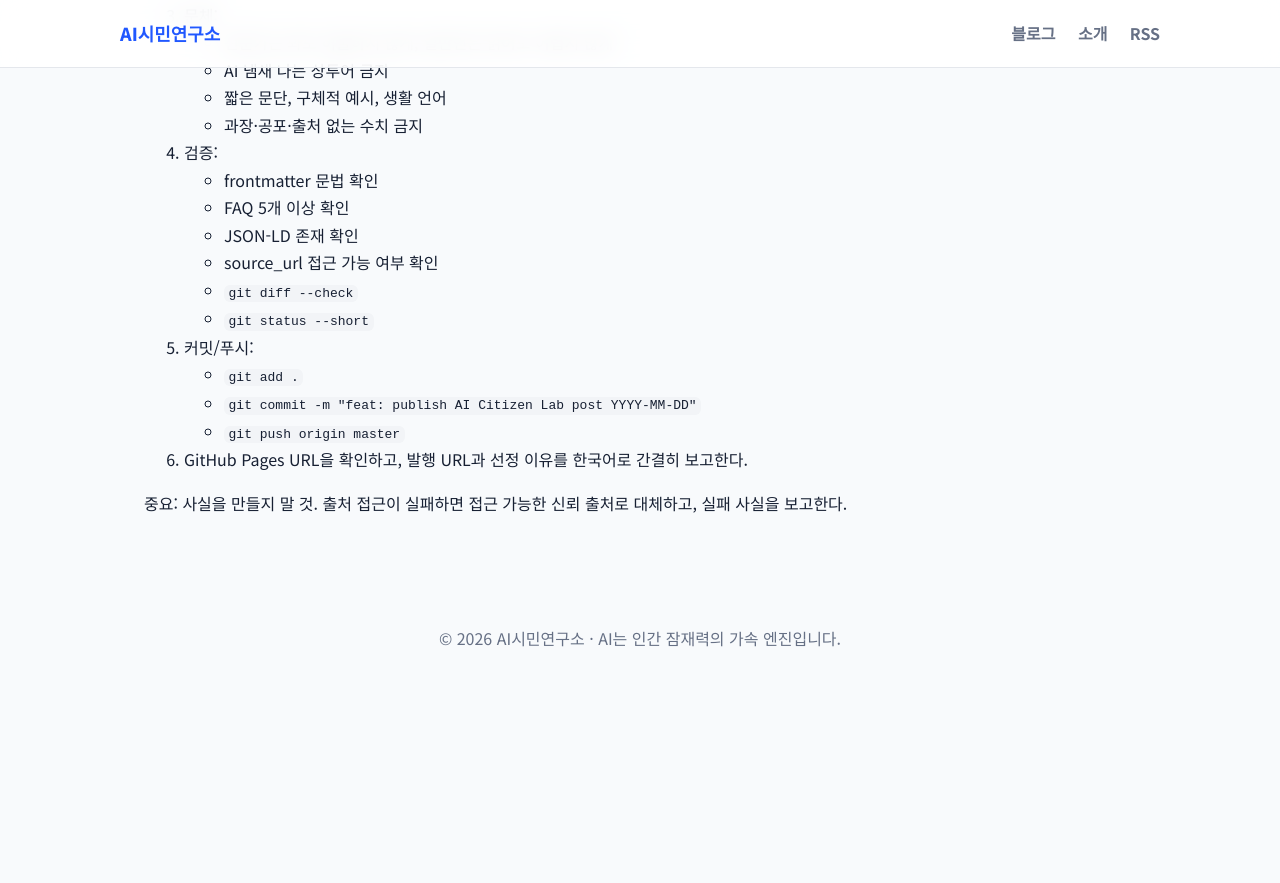
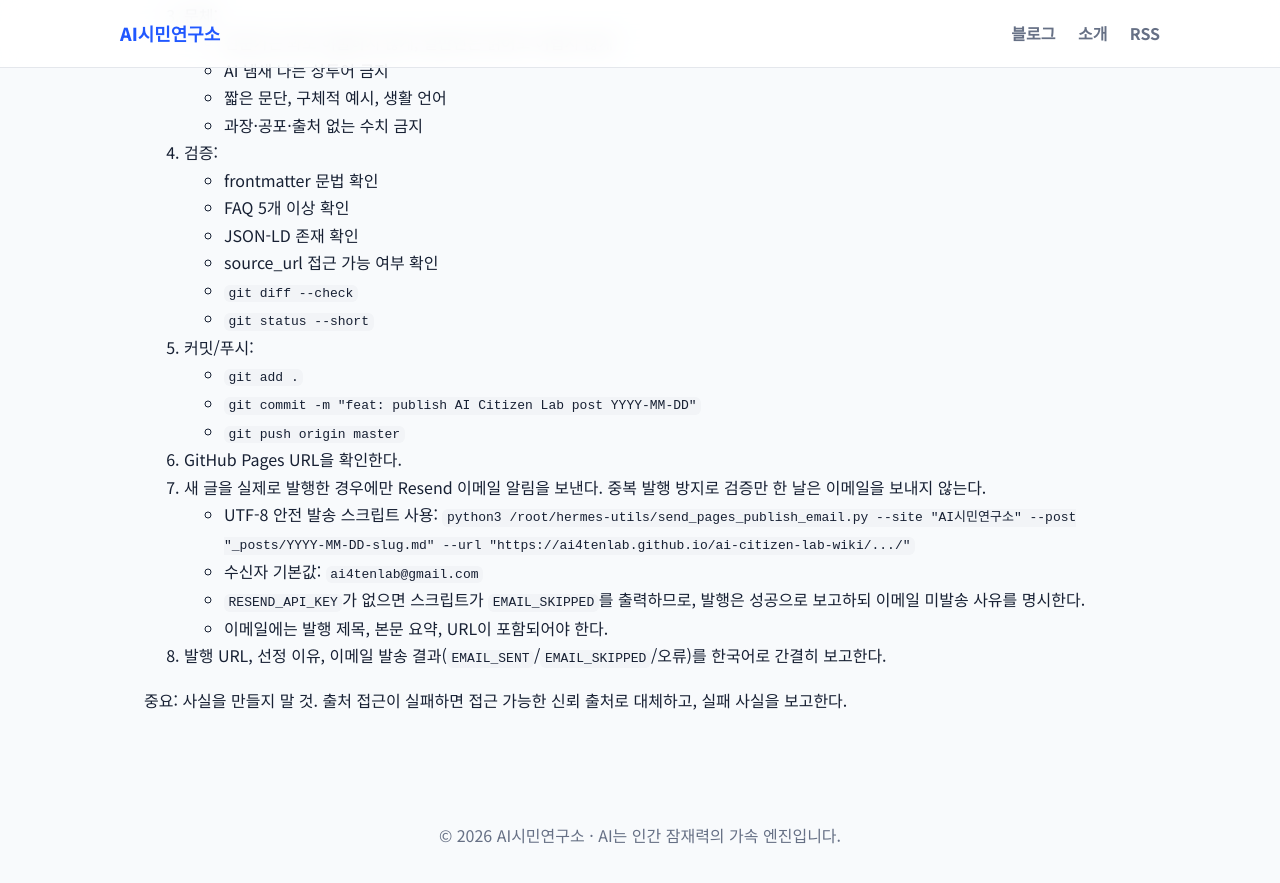
Before and after one commit to ai4tenlab/ai-citizen-lab-wiki, a Jekyll site: the page built from CRON_PROMPT.md, in a window 1280 px wide and 900 px high, scrolled down 1513 px. Shown: the top 883 px of the window. Built offline with Jekyll 4.4.1, drawn with Linux system fonts in a browser that asks for light colours; our own code applies the rules of GitHub Pages for plain Markdown files; before the commit the page ends 2216 px from its top, so only the background shows below that.

Commit message:
chore: add publish email notification SOP

```diff
--- a/CRON_PROMPT.md
+++ b/CRON_PROMPT.md
@@ -61,6 +61,13 @@
    - `git add .`
    - `git commit -m "feat: publish AI Citizen Lab post YYYY-MM-DD"`
    - `git push origin master`
-11. GitHub Pages URL을 확인하고, 발행 URL과 선정 이유를 한국어로 간결히 보고한다.
+11. GitHub Pages URL을 확인한다.
+12. 새 글을 실제로 발행한 경우에만 Resend 이메일 알림을 보낸다. 중복 발행 방지로 검증만 한 날은 이메일을 보내지 않는다.
+   - UTF-8 안전 발송 스크립트 사용:
+     `python3 /root/hermes-utils/send_pages_publish_email.py --site "AI시민연구소" --post "_posts/YYYY-MM-DD-slug.md" --url "https://ai4tenlab.github.io/ai-citizen-lab-wiki/.../"`
+   - 수신자 기본값: `ai4tenlab@gmail.com`
+   - `RESEND_API_KEY`가 없으면 스크립트가 `EMAIL_SKIPPED`를 출력하므로, 발행은 성공으로 보고하되 이메일 미발송 사유를 명시한다.
+   - 이메일에는 발행 제목, 본문 요약, URL이 포함되어야 한다.
+13. 발행 URL, 선정 이유, 이메일 발송 결과(`EMAIL_SENT`/`EMAIL_SKIPPED`/오류)를 한국어로 간결히 보고한다.
 
 중요: 사실을 만들지 말 것. 출처 접근이 실패하면 접근 가능한 신뢰 출처로 대체하고, 실패 사실을 보고한다.
```
